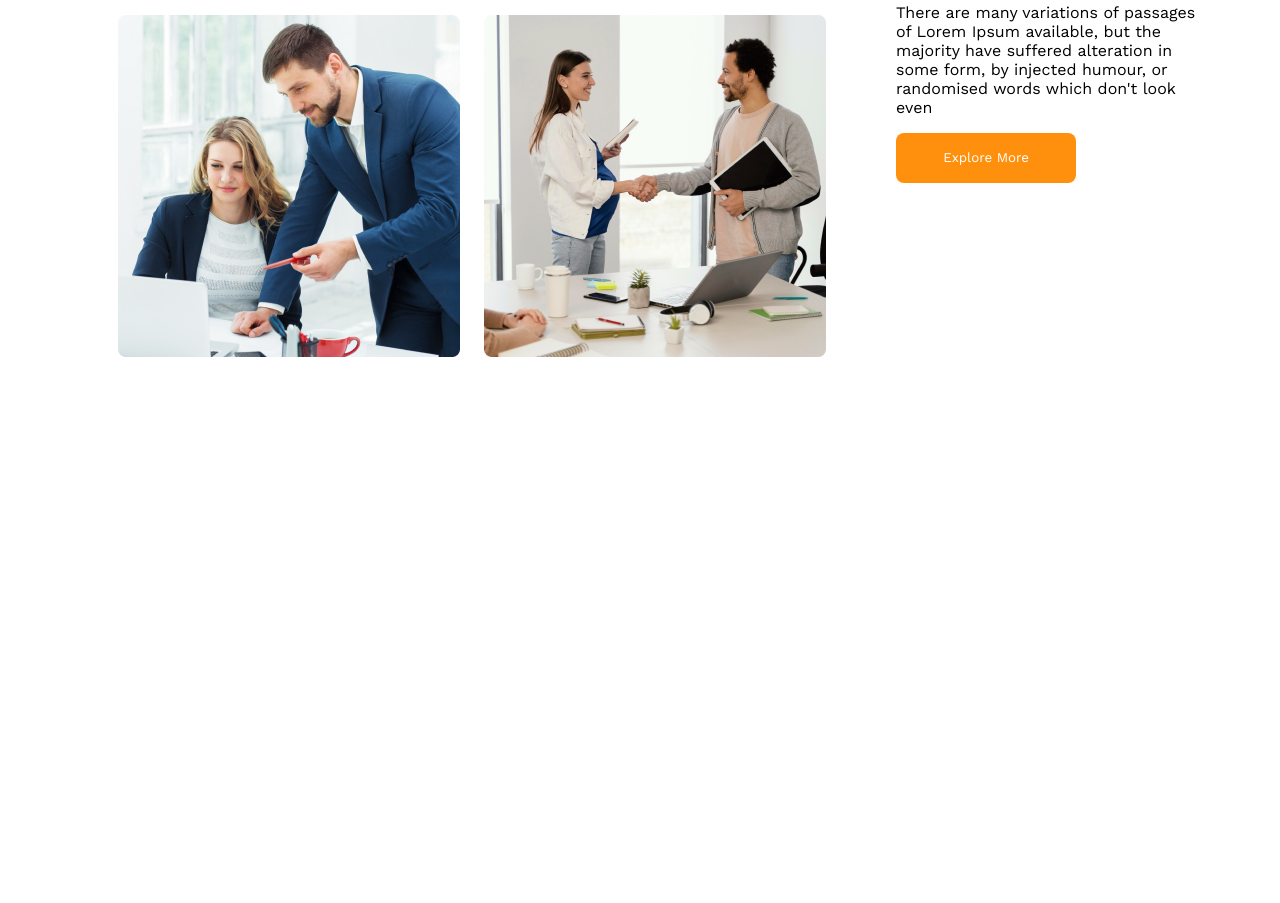
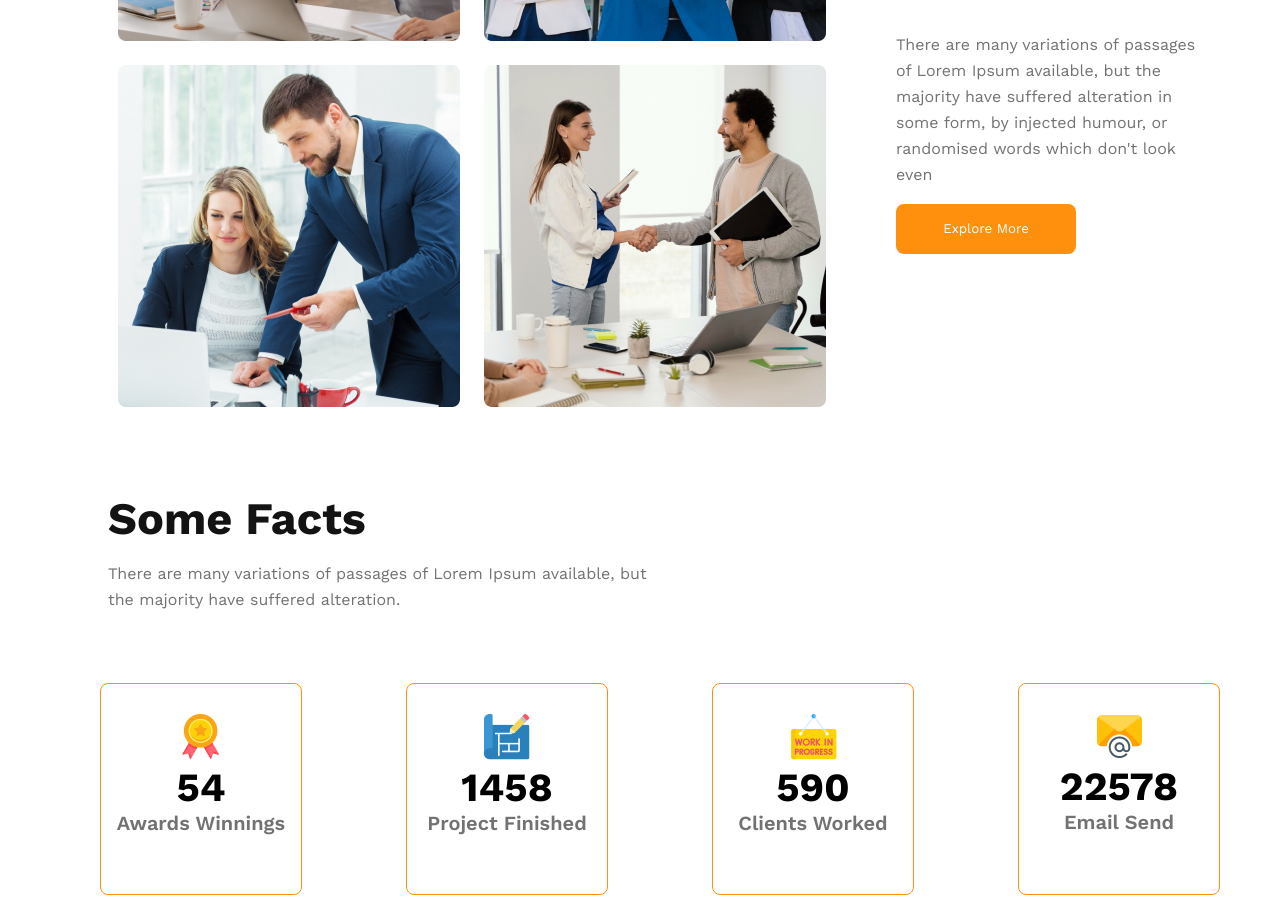
Before and after one commit to Thouhid98/architects-project, a plain HTML site: page index.html in a window 1280 px wide. Shown: the part 1480-2383 px from the top of the page. Before the commit the page ends 1885 px from the top, so only its background shows below. Drawn offline with nearby package versions, Linux system fonts and the light colour scheme.

Commit message:
facts section complete

```diff
--- a/index.html
+++ b/index.html
@@ -40,6 +40,35 @@
                 <p class="feature-des">There are many variations of passages of Lorem Ipsum available, but the majority have suffered alteration in some form, by injected humour, or randomised words which don't look even</p>
                 <button class="banner-btn">Explore More</button>
             </div>
+        </section>
+
+        <!-- This is facts section -->
+        <section class="facts">
+            <h3 class="facts-title">Some Facts</h3>
+            <p class="facts-des">There are many variations of passages of Lorem Ipsum available, but the majority have suffered alteration.</p>
+            <div class="facts-card-container">
+                <!-- .card*4>img+h2.card-stats+p.card-title -->
+                <div class="card">
+                    <img src="images/icons/ribon.png" alt="">
+                    <h2 class="card-stats">54</h2>
+                    <p class="card-title">Awards Winnings</p>
+                </div>
+                <div class="card">
+                    <img src="images/icons/projects.png" alt="">
+                    <h2 class="card-stats">1458</h2>
+                    <p class="card-title">Project Finished</p>
+                </div>
+                <div class="card">
+                    <img src="images/icons/customers.png" alt="">
+                    <h2 class="card-stats">590</h2>
+                    <p class="card-title">Clients Worked </p>
+                </div>
+                <div class="card">
+                    <img src="images/icons/email.png" alt="">
+                    <h2 class="card-stats">22578</h2>
+                    <p class="card-title">Email Send</p>
+                </div>
+            </div>
 
         </section>
 
--- a/styles/style.css
+++ b/styles/style.css
@@ -86,6 +86,8 @@ nav li a{
 .feature{
     display: flex;
     align-items: center;
+    margin-top: 50px;
+    /* margin: 30px; */
 }
 .feature .feature-img{
     display: grid;
@@ -100,6 +102,14 @@ nav li a{
 }
 .feature-title{
     font-size: 2.8rem;
+}
+.feature-des{
+    color:  #727272;
+    font-family: Work Sans;
+    font-size: 16px;
+    font-style: normal;
+    font-weight: 400;
+    line-height: 26px; /* 162.5% */
 }
 .quick{
     color: #727272;
@@ -117,3 +127,55 @@ nav li a{
     font-weight: 700;
     line-height: normal;
 }
+/* Facts section  */
+.facts{
+    margin-left: 100px;
+}
+.facts-title{
+    color:  #131313;
+    font-family: Work Sans;
+    font-size: 45px;
+    font-style: normal;
+    font-weight: 700;
+    line-height: normal;
+    margin-bottom: 10px;
+}
+.facts-des{
+    width: 542px;
+    color:  #727272;
+    font-family: Work Sans;
+    font-size: 16px;
+    font-style: normal;
+    font-weight: 400;
+    line-height: 26px; /* 162.5% */
+}
+.facts-card-container{
+    display: flex;
+    justify-content: space-around;
+    margin-left: -60px;
+    text-align: center;
+    margin-top: 50px;
+
+}
+.facts-card-container .card{
+    width: 200px;
+    height: 180px;
+    margin-top: 20px;
+    border-radius: 8px;
+    border: 1px solid #FF900E;
+    padding-top: 30px;
+}
+.facts-card-container .card-stats{
+    font-family: Work Sans;
+    font-size: 40px;
+    font-style: normal;
+    margin-top: 0px;
+    margin-bottom: 15px;
+}
+.card-title{
+    margin-top: -15px;
+    font-size: 20px;
+    font-style: normal;
+    font-weight: 600;
+    color: #727272;
+}
```
